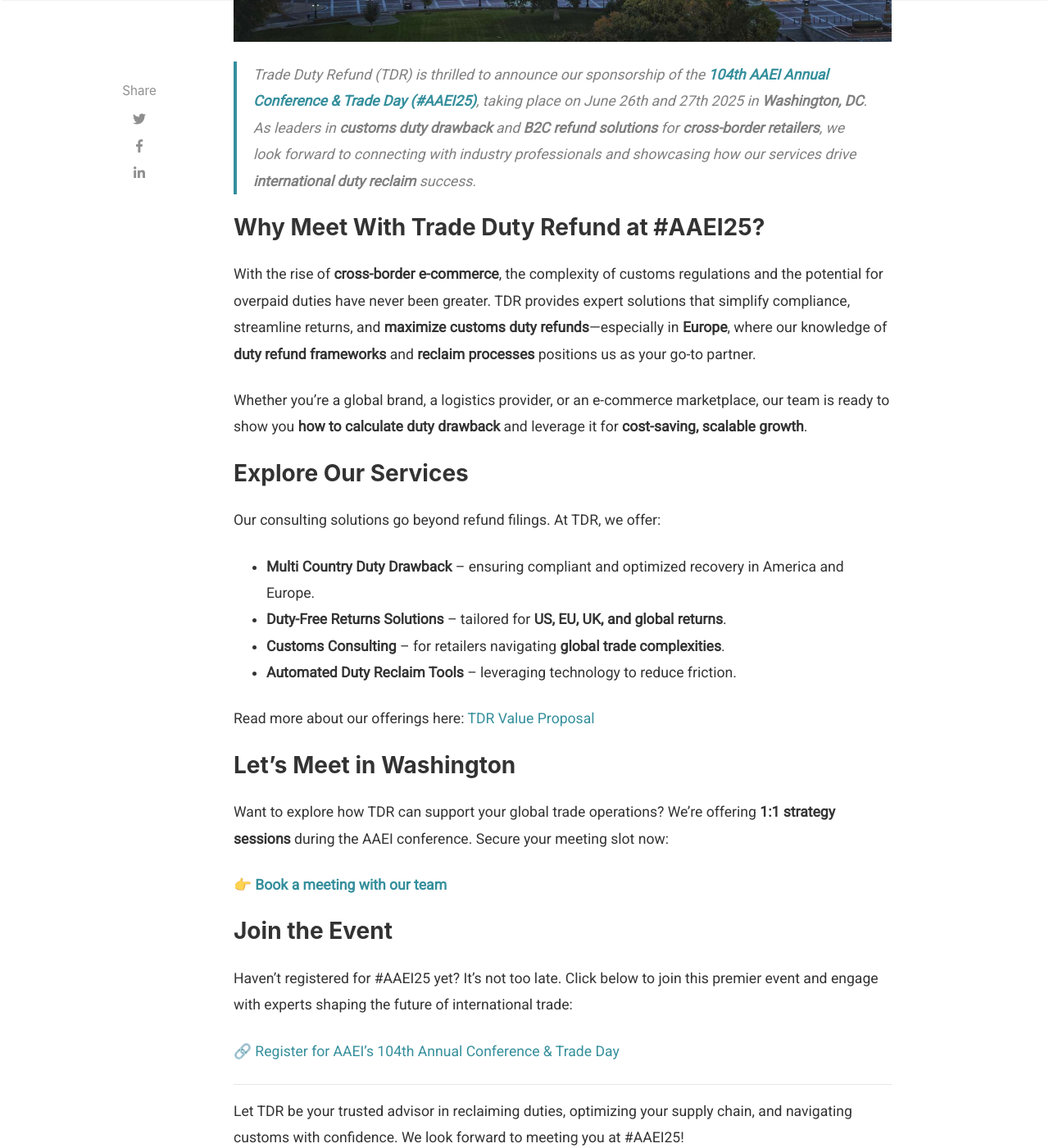
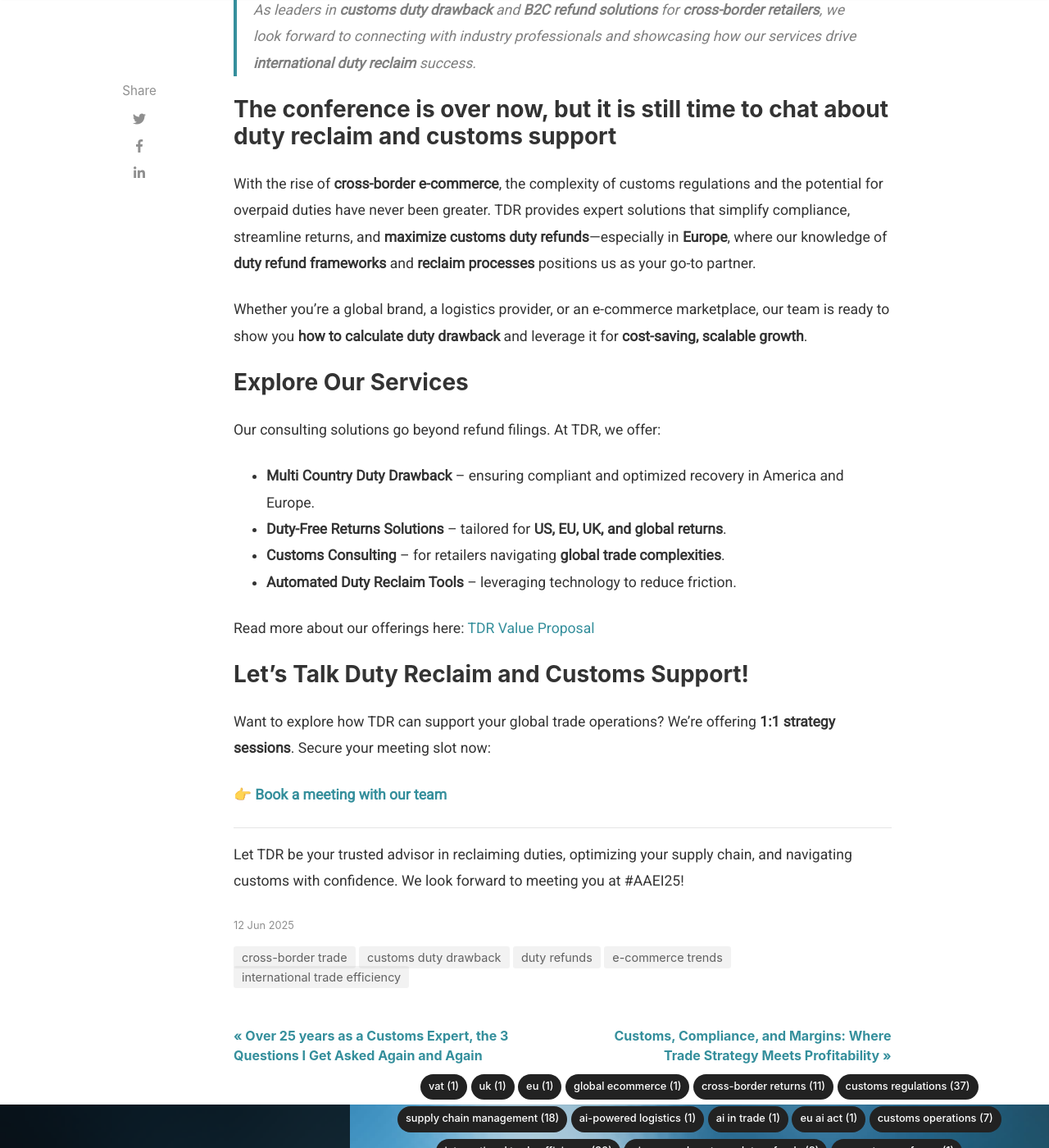
Before and after one commit to madeInLagny/TDR-EN-BLOG, a Jekyll site: the page built from _posts/2025-06-12-trade-duty-refund-sponsors-aaei25-washington.md, in a window 1280 px wide and 1400 px high, scrolled down 970 px. Shown: the whole window at 82% size. Built offline with Jekyll 4.4.1, drawn with Linux system fonts in a browser that asks for light colours; nearby versions of some CDN libraries; some web fonts are replaced; comment, search, counter and statistics services are not loaded; some of the changed text lies outside the part shown.

Commit message:
Updated AAEI25 post

```diff
--- a/_posts/2025-06-12-trade-duty-refund-sponsors-aaei25-washington.md
+++ b/_posts/2025-06-12-trade-duty-refund-sponsors-aaei25-washington.md
@@ -1,7 +1,7 @@
 ---
 layout: post
-title: "Trade Duty Refund to Sponsor #AAEI25 – Meet Us in Washington for Insights on Duty Refunds and Cross-Border Solutions"
-description: "Trade Duty Refund is proud to sponsor #AAEI25. Meet us in DC to discuss customs duty drawback, B2C refund solutions, and cross-border strategies."
+title: "Trade Duty Refund to Sponsor #AAEI25"
+description: "Trade Duty Refund is proud to sponsor #AAEI25. Contact us to discuss customs duty drawback, B2C refund solutions, and cross-border strategies."
 categories:
   [
     duty refunds,
@@ -16,7 +16,7 @@
 
 > Trade Duty Refund (TDR) is thrilled to announce our sponsorship of the [**104th AAEI Annual Conference & Trade Day (#AAEI25)**](https://aaei.org/2025-annual-conference-trade-day-2/), taking place on June 26th and 27th 2025 in **Washington, DC**. As leaders in **customs duty drawback** and **B2C refund solutions** for **cross-border retailers**, we look forward to connecting with industry professionals and showcasing how our services drive **international duty reclaim** success.
 
-### Why Meet With Trade Duty Refund at #AAEI25?
+### The conference is over now, but it is still time to chat about duty reclaim and customs support
 
 With the rise of **cross-border e-commerce**, the complexity of customs regulations and the potential for overpaid duties have never been greater. TDR provides expert solutions that simplify compliance, streamline returns, and **maximize customs duty refunds**—especially in **Europe**, where our knowledge of **duty refund frameworks** and **reclaim processes** positions us as your go-to partner.
 
@@ -33,17 +33,11 @@
 
 Read more about our offerings here: [TDR Value Proposal](https://tradedutyrefund.com?utm_source=Blog&utm_medium=Article&utm_campaign=20250612Article)
 
-### Let’s Meet in Washington
+### Let’s Talk Duty Reclaim and Customs Support!
 
-Want to explore how TDR can support your global trade operations? We're offering **1:1 strategy sessions** during the AAEI conference. Secure your meeting slot now:
+Want to explore how TDR can support your global trade operations? We're offering **1:1 strategy sessions**. Secure your meeting slot now:
 
-👉 **[Book a meeting with our team](https://zcal.co/i/3h5TaWdI)**
-
-### Join the Event
-
-Haven’t registered for #AAEI25 yet? It’s not too late. Click below to join this premier event and engage with experts shaping the future of international trade:
-
-🔗 [Register for AAEI’s 104th Annual Conference & Trade Day](https://members.aaei.org/eventsaaeievents/Details/aaei-s-104th-annual-conference-trade-day-1245970?sourceTypeId=Hub)
+👉 **[Book a meeting with our team](https://zcal.co/jmontpert/websitelink)**
 
 ---
 
```
